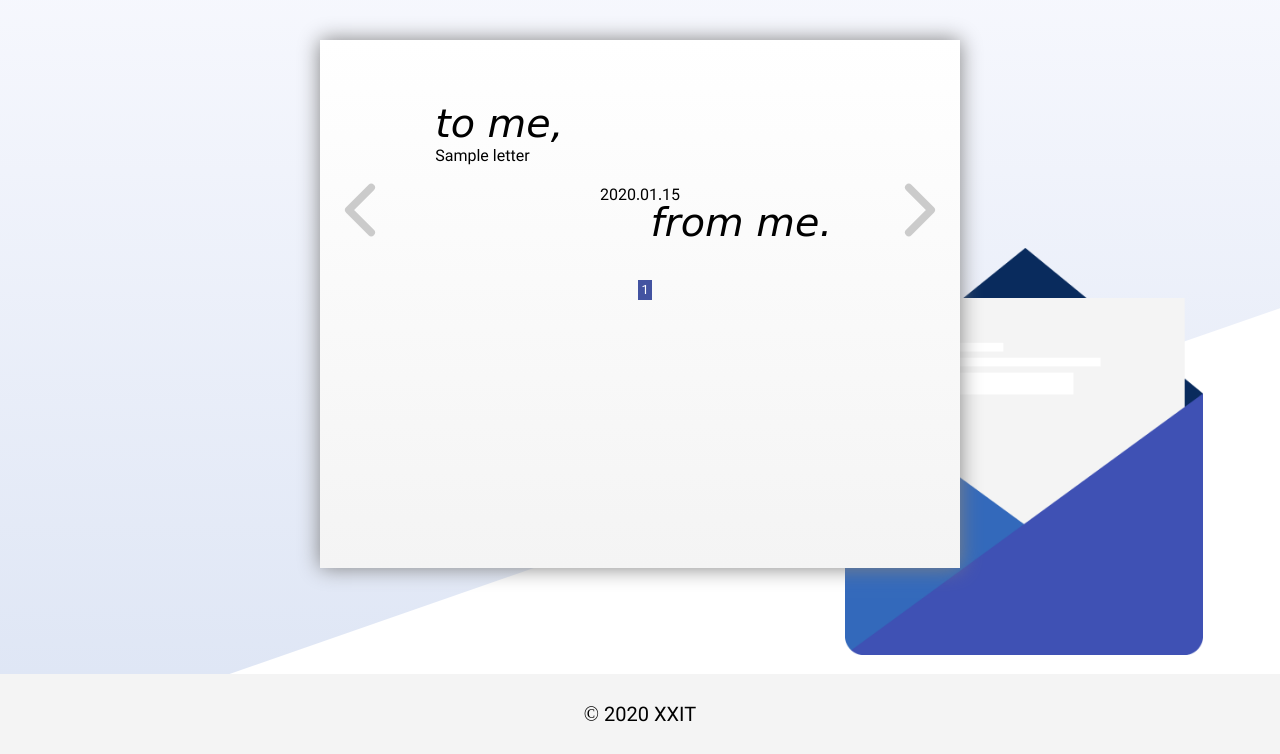
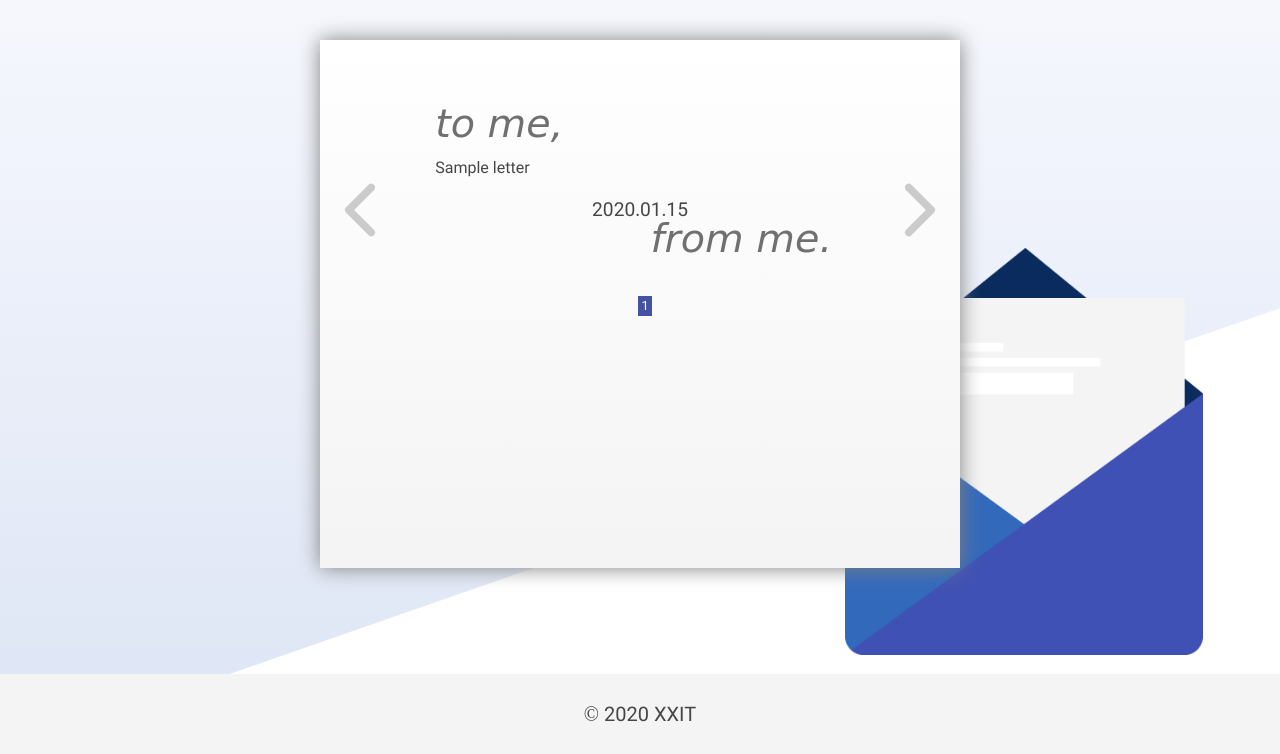
Before and after one commit to XXIT-Official/TomeFromme, a Node server app: template views/letter.ejs in a window 1280 px wide. Shown: the part 70-824 px from the top of the page. Run offline with Node 20, Linux system fonts and the light colour scheme; the template is opened without the code that fills it: most values are stand-ins (such as "Sample title", 1, 10 or a date in 2020); some libraries are stand-ins or nearby versions; some web fonts are replaced.

Commit message:
Add font style

```diff
--- a/public/stylesheets/letter-mobile.css
+++ b/public/stylesheets/letter-mobile.css
@@ -23,7 +23,7 @@ header {
 .letter-wrap-content {
   margin: 3vmin auto 0 auto;
   line-height: 5vmin;
-  color: #707070;
+  color: #464646;
   font-size: 1rem;
   position: relative;
   text-align: left;
@@ -81,7 +81,7 @@ span {
   font-family: 'Mrs Saint Delafield', cursive;
   font-weight: 300;
   font-size: 5vmax;
-  color: #464646;
+  color: #707070;
 }
 
 
@@ -100,7 +100,7 @@ span {
   float: right;
   font-family: 'Mrs Saint Delafield', cursive;
   font-size: 5vmax;
-  color: #464646;
+  color: #707070;
   font-weight: 300;
 }
 
--- a/public/stylesheets/letter.css
+++ b/public/stylesheets/letter.css
@@ -18,7 +18,7 @@ body {
     margin: 0 auto;
     width: 64%;
     line-height: 1.5rem;
-    color: black;
+    color: #464646;
     font-size: 1rem;
     position: relative;
     text-align: left;
@@ -74,19 +74,22 @@ span {
 #to {
     display: block;
     margin-left: 9vw;
+    margin-bottom: 1vw;
     font-family: 'Mrs Saint Delafield', cursive;
-    font-weight: 450;
+    font-weight: 300;
     font-size: 3.1vw;
+    color: #707070;
 }
 
 
 #date {
     display: block;
     text-align: center;
-    font-size: 1rem;
+    font-size: 1.2rem;
     margin-top: 3%;
     font-style: normal;
     font-weight: 100;
+    color: #464646;
 }
 
 #from {
@@ -95,8 +98,9 @@ span {
     top: 6%;
     font-family: 'Mrs Saint Delafield', cursive;
     font-size: 3.1vw;
-    font-weight: 450;
+    font-weight: 300;
     margin-right: 20%;
+    color: #707070;
 }
 
 
@@ -123,6 +127,7 @@ span {
     font-size: 20px;
     background: #F4F4F4 0% 0% no-repeat padding-box;
     padding: 30px 0;
+    color: #464646;
 }
 
 .letter-bottom {
```
